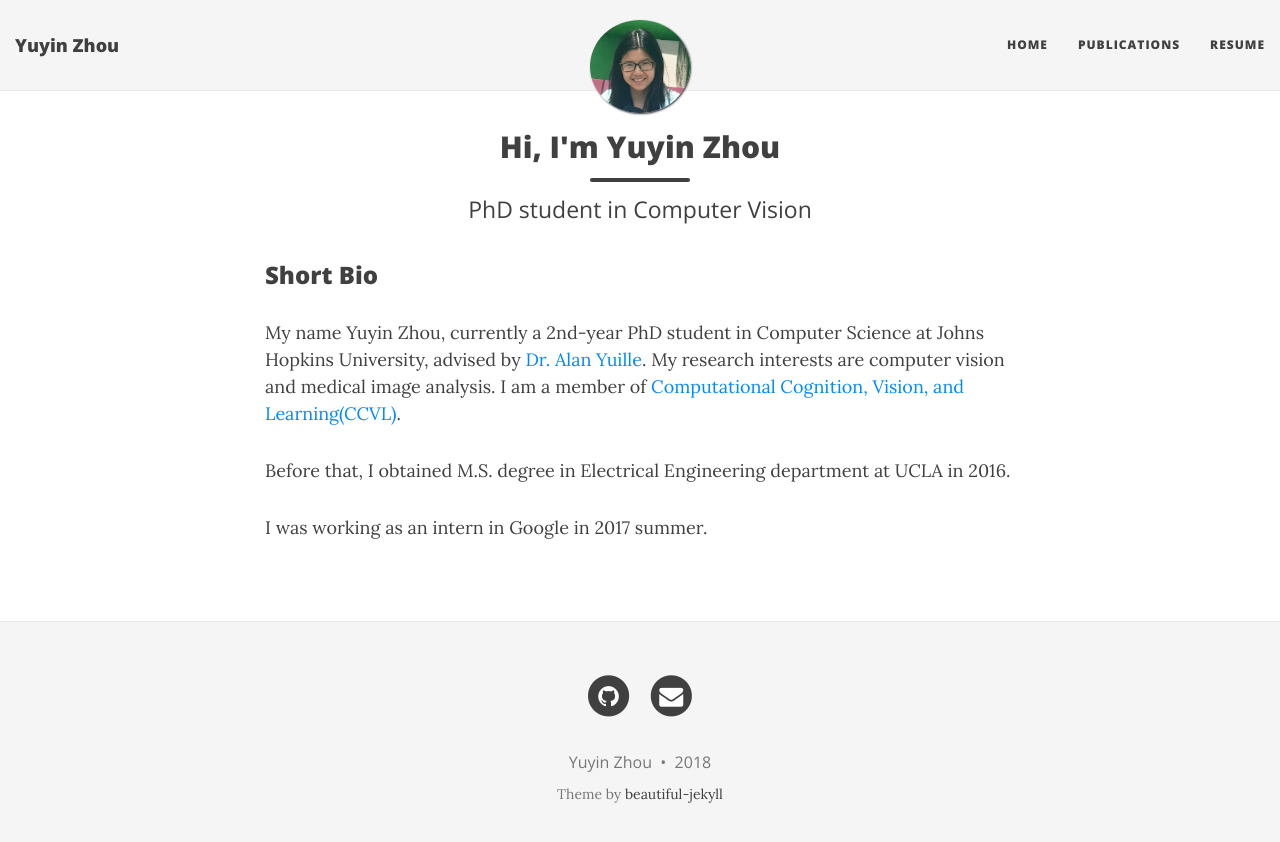
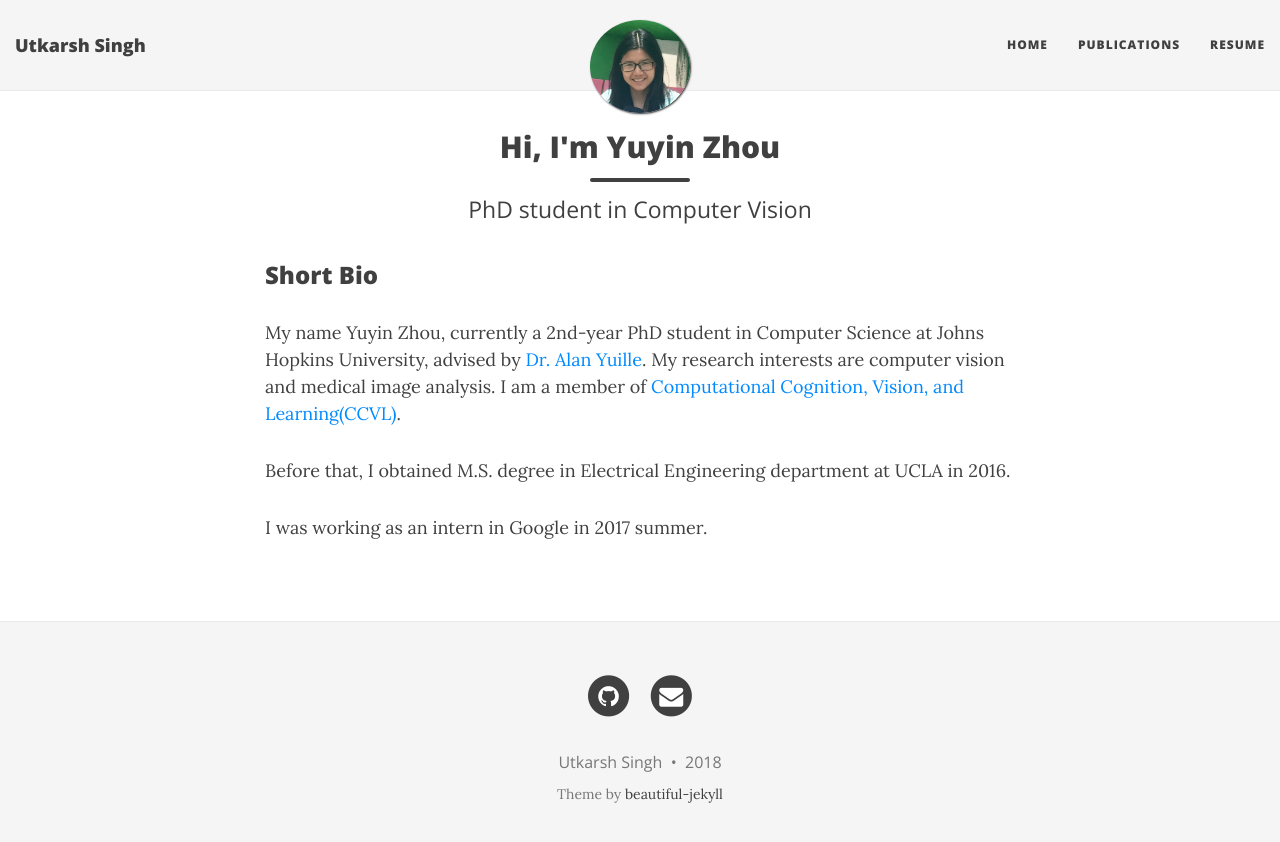
Before and after one commit to s-utkarsh/s-utkarsh.github.io, a Jekyll site: the page built from index.html, in a window 1280 px wide. Shown: the top 842 px of the page. Built offline with Jekyll 4.4.1, drawn with Linux system fonts in a browser that asks for light colours; nearby versions of some CDN libraries; the list of posts is cut into pages by our own code.

Commit message:
Update _config.yml

```diff
--- a/_config.yml
+++ b/_config.yml
@@ -4,7 +4,7 @@
 # baseurl is the website's URL without the hostname
 
 # If you are building a simple GitHub user page (http://username.github.io) then use these settings:
-url: "http://yuyinzhou.github.io"
+url: "http://s-utkarsh.github.io"
 baseurl: ""
 
 # If you are building a GitHub project page then use these settings:
@@ -14,7 +14,7 @@ baseurl: ""
 # Of course don't forget to change the username and projectname to YOUR username and project
 
 # Name of website
-title: Yuyin Zhou
+title: Utkarsh Singh
 
 # Short description of your site
 description: Personal Homepage
@@ -24,7 +24,7 @@ description: Personal Homepage
 # List of links in the navigation bar
 navbar-links:
   Home: "index"
-  Publications: "publications"
+  Publications: "Blog"
   Resume: "resume"
 
 # Image to show in the navigation bar - image must be a square (width = height)
@@ -40,9 +40,9 @@ avatar: "/img/yuyinzhou.jpg"
 # Change all these values or delete the ones you don't want.
 # Important: you must keep the "name" parameter, everything else you can remove
 author:
-  name: Yuyin Zhou
-  email: "zhouyuyiner@gmail.com"
-  github: yuyinzhou    # eg. daattali
+  name: Utkarsh Singh
+  email: "usingh1@ch.iitr.ac.in"
+  github: s-utkarsh    # eg. daattali
 
 # Select which links to show in the footer
 footer-links-active:
@@ -97,7 +97,7 @@ title-separator: "-"
 # --- Don't need to touch anything below here (but you can if you want) --- #
 
 # Output options (more information on Jekyll's site)
-timezone: "China/Shanghai"
+timezone: "India"
 markdown: kramdown
 highlighter: rouge
 permalink: /:year-:month-:day-:title/
```
